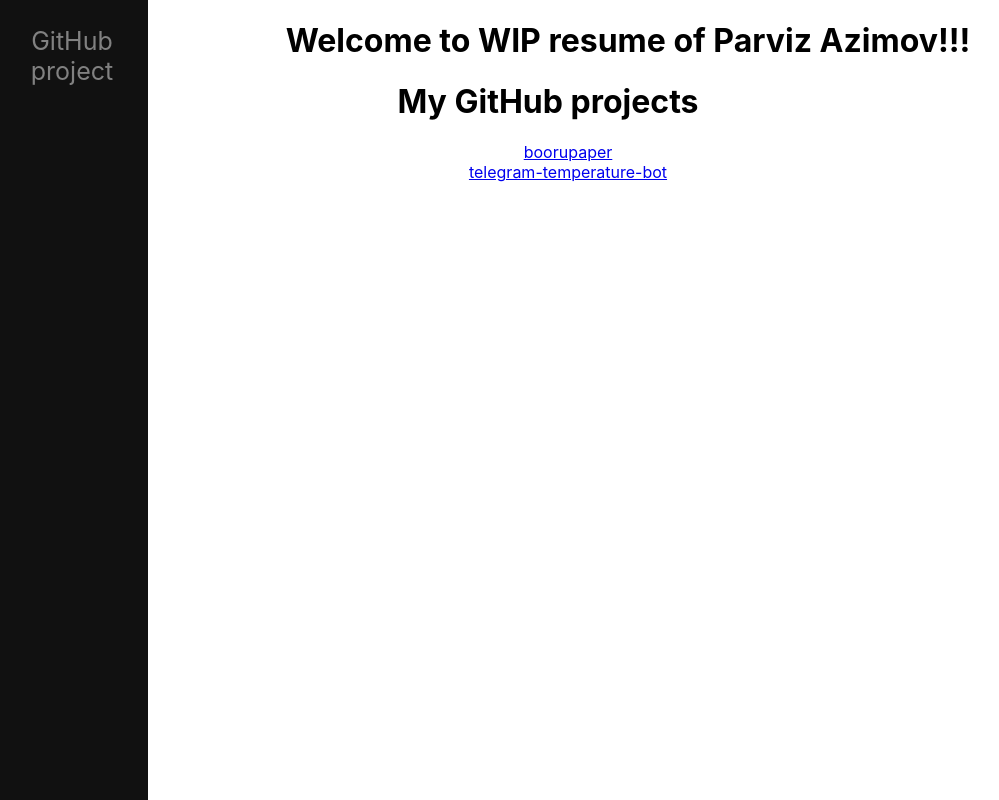
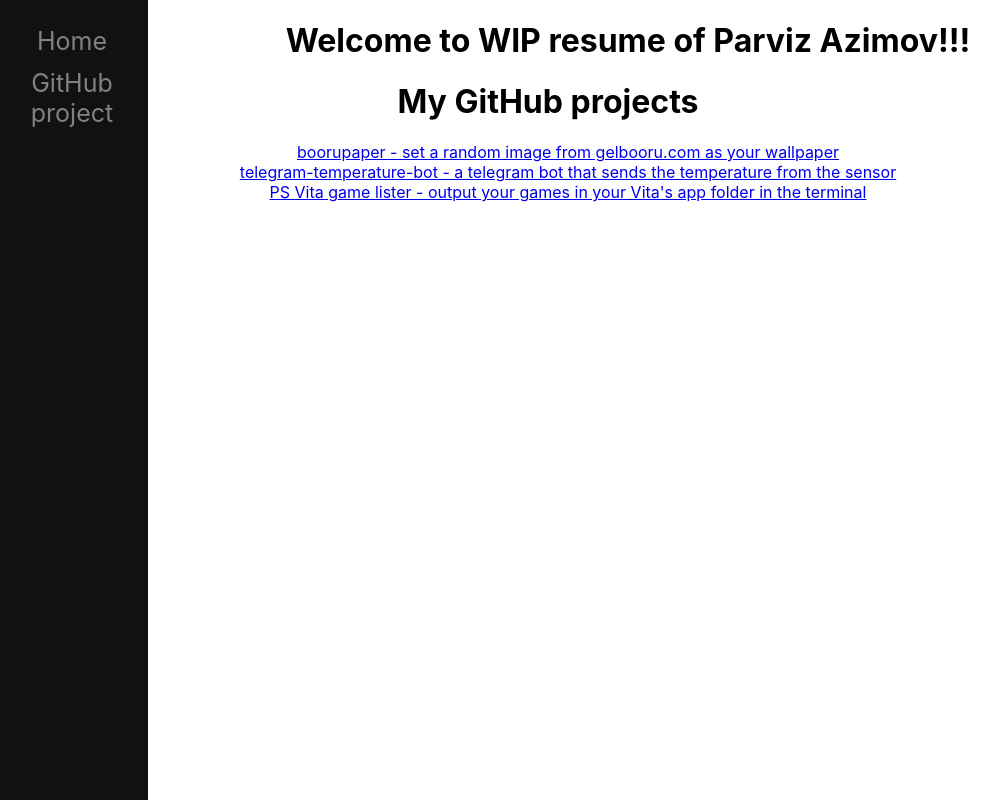
Before and after one commit to AzimovParviz/resume, a React (Create React App) app: page /projects in a window 1280 px wide. Shown: the whole page, without its empty margins (12-1011 px from the left). Built offline with nearby package versions, Linux system fonts and the light colour scheme.

Commit message:
changes to the sidebar, added some projects to the project page
Signed-off-by: Azimov Parviz <parviz.azimov@student.lamk.fi>

```diff
--- a/src/components/repos.js
+++ b/src/components/repos.js
@@ -3,12 +3,16 @@
 
 const links = [
     {
-	'title': 'boorupaper',
+	'title': 'boorupaper - set a random image from gelbooru.com as your wallpaper',
 	'url': 'https://github.com/AzimovParviz/boorupaper'
     },
     {
-	'title': 'telegram-temperature-bot',
+	'title': 'telegram-temperature-bot - a telegram bot that sends the temperature from the sensor',
 	'url': 'https://github.com/AzimovParviz/telegram-temperature-alert'
+    },
+    {
+        'title': 'PS Vita game lister - output your games in your Vita\'s app folder in the terminal',
+        'url':'https://github.com/AzimovParviz/PSVitaGameLister'
     },
 ];
 
@@ -16,7 +20,7 @@
   return (
       <div className="Repos" >
 	  <h1>My GitHub projects</h1>
-	<ul>
+	<ul className="projectList">
 	    {
 		links.map(
 		    (link) =>
--- a/src/components/sidebar.js
+++ b/src/components/sidebar.js
@@ -2,6 +2,7 @@
 import { BrowserRouter, Route, Switch, Link } from "react-router-dom";
 import '../App.css';
 import Repos from './repos.js';
+import App from '../App.js';
 
 function Sidebar() {
   return (
@@ -12,6 +13,7 @@
       <BrowserRouter>
         <div className="sidenav">
           <div>
+            <Link to="/">Home</Link>
             <Link to="/projects/">GitHub project</Link>
           </div>
         </div>
```
